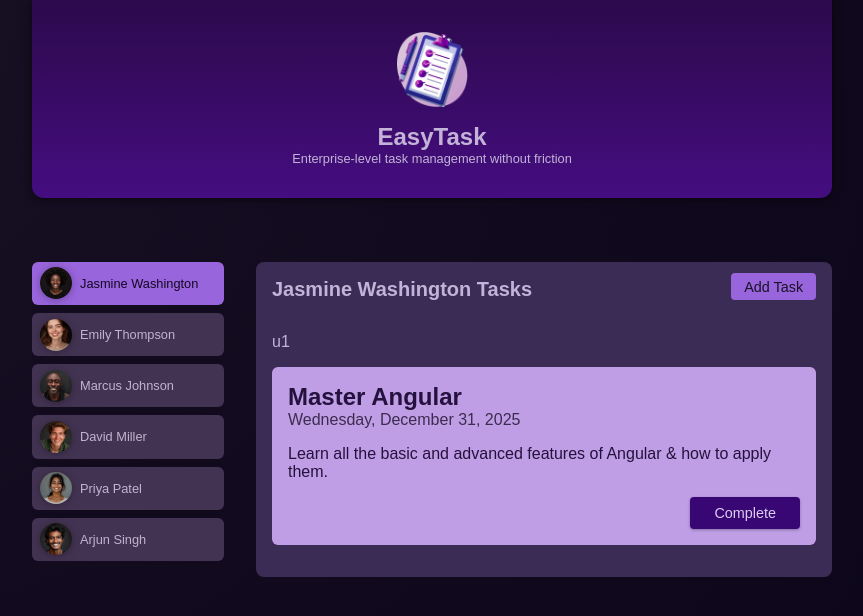
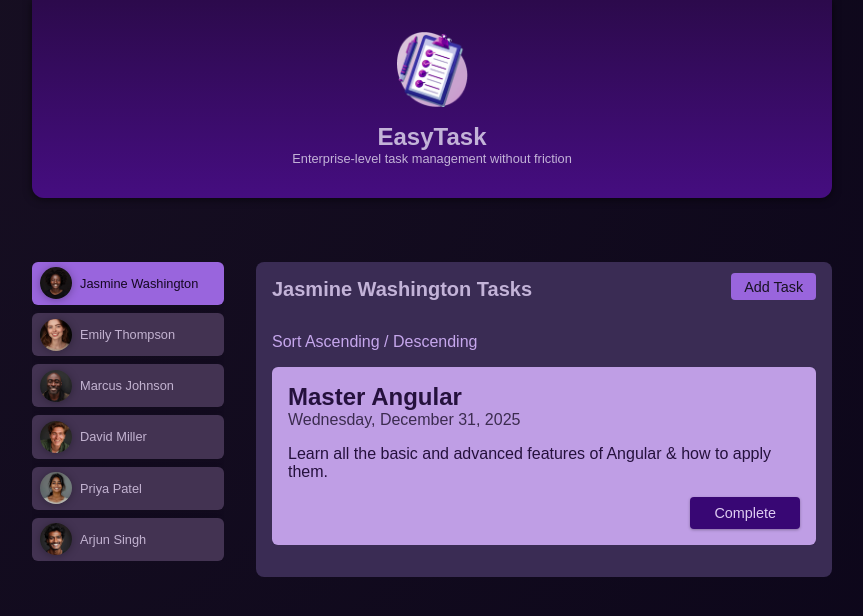
Before and after one commit to MohamedBenAhmed55/Angular-Routing, an Angular app: page /users/u1/tasks in a window 1280 px wide. Shown: the top 616 px of the page, without its empty margins (208-1071 px from the left). Built offline with nearby package versions, Linux system fonts and the light colour scheme.

Commit message:
Setting Query Parameters

```diff
--- a/src/app/tasks/tasks.component.css
+++ b/src/app/tasks/tasks.component.css
@@ -1,3 +1,12 @@
+a {
+  text-decoration: none;
+  color: #C6A7ED
+}
+
+a:hover, a:active {
+  color: #9b79c6
+}
+
 ul {
   list-style: none;
   margin: 1rem 0;
--- a/src/app/tasks/tasks.component.html
+++ b/src/app/tasks/tasks.component.html
@@ -1,4 +1,6 @@
-<p>{{userId()}}</p>
+<p>
+  <a routerLink="./" [queryParams]="{order: 'asc'}"> Sort Ascending / Descending </a>
+</p>
 <ul>
   @for (task of userTasks(); track task.id) {
     <li>
--- a/src/app/tasks/tasks.component.ts
+++ b/src/app/tasks/tasks.component.ts
@@ -3,13 +3,14 @@
 import { TaskComponent } from './task/task.component';
 import { Task } from './task/task.model';
 import { TasksService } from './tasks.service';
+import { RouterLink } from "@angular/router";
 
 @Component({
   selector: 'app-tasks',
   standalone: true,
   templateUrl: './tasks.component.html',
   styleUrl: './tasks.component.css',
-  imports: [TaskComponent],
+  imports: [TaskComponent, RouterLink],
 })
 export class TasksComponent {
   userId = input.required<string>();
```
